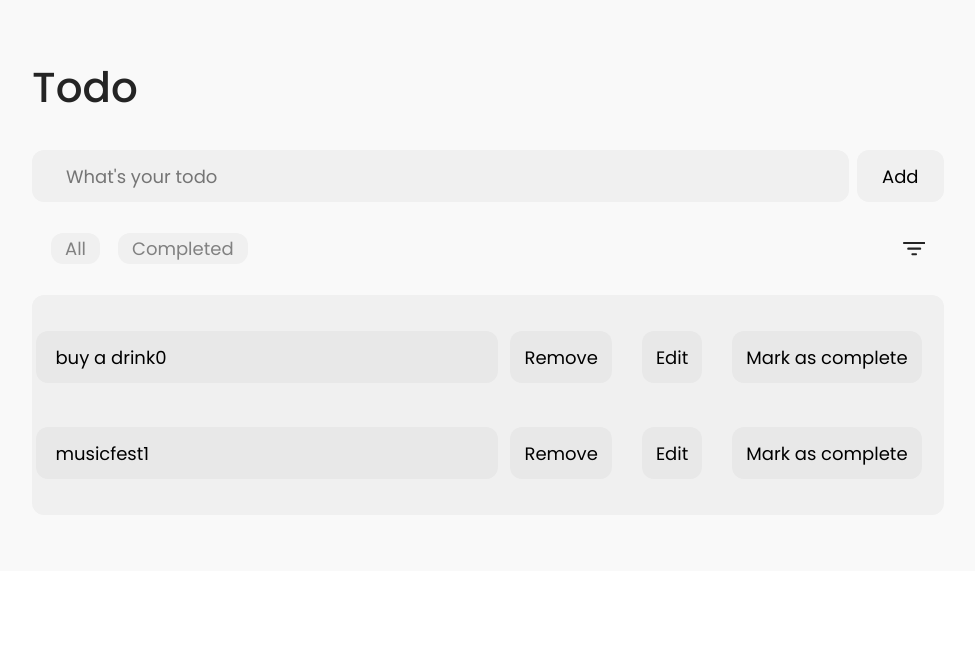
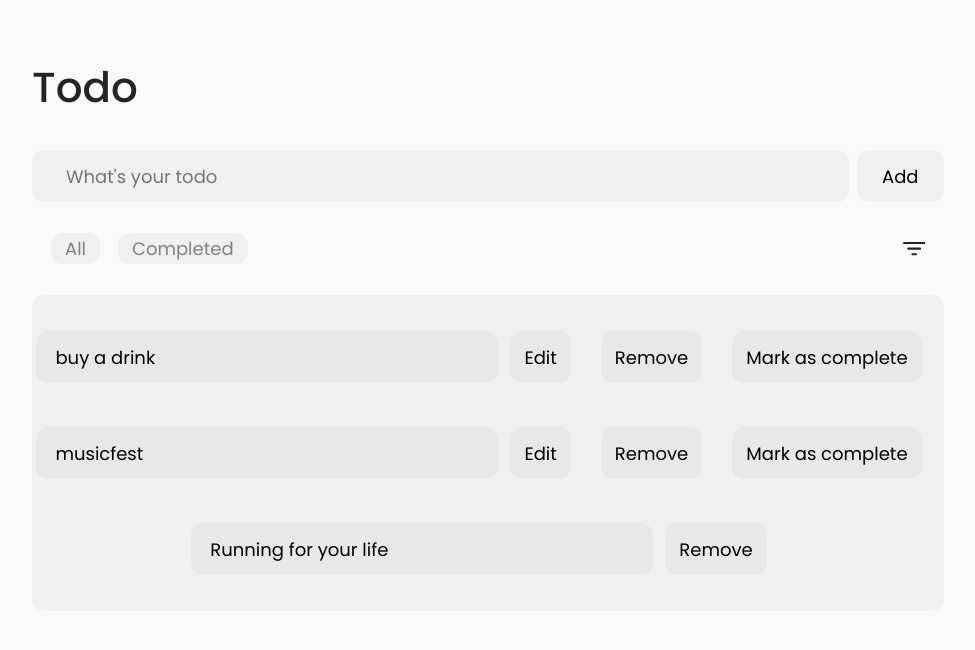
Before and after one commit to wahyuditya/Todo, a React (Vite) app in the folder Ticks/: page / in a window 1280 px wide. Shown: the top 650 px of the page, without its empty margins (152-1127 px from the left). Built offline with nearby package versions, Linux system fonts and the light colour scheme.

Commit message:
mark as complete done, next fix bug remove function

```diff
--- a/Ticks/src/App.jsx
+++ b/Ticks/src/App.jsx
@@ -5,12 +5,12 @@ import TodoForms from "./components/todoForms";
 import Todos from "./components/Todos";
 
 function App() {
-  // const [todos, setTodos] = useState(["buy a drink", "musicfest"]);
-
   const [todos, setTodos] = useState([
     { title: "buy a drink", complete: false },
     { title: "musicfest", complete: false },
+    { title: "Running for your life", complete: true },
   ]);
+  const [show, setShow] = useState(todos);
 
   const handleNewEntry = (newEntry) => {
     setTodos([...todos, { title: newEntry, complete: false }]);
@@ -20,12 +20,28 @@ function App() {
     const toRemove = [...todos];
     toRemove.splice(index, 1);
     setTodos(toRemove);
+    console.log("in");
   };
 
   const saveUpdate = (index, update) => {
     const toUpdate = [...todos];
     toUpdate[index].title = update;
     setTodos(toUpdate);
+  };
+
+  const markComplete = (index) => {
+    const toUpdate = [...todos];
+    toUpdate[index].complete = true;
+    setTodos(toUpdate);
+  };
+
+  const showAll = () => {
+    setShow(todos);
+  };
+
+  const showCompleted = () => {
+    let filterd = todos.filter((todo) => todo.complete === true);
+    setShow(filterd);
   };
 
   return (
@@ -36,16 +52,18 @@ function App() {
 
           <TodoForms newEntry={handleNewEntry} />
 
-          <Filter />
+          <Filter filterByAll={showAll} filterByCompleted={showCompleted} />
 
           <div className="todosWarper">
-            {todos.map((todo, index) => (
+            {show.map((todo, index) => (
               <ul key={index}>
                 <Todos
                   title={todo.title}
                   handleRemove={handleRemove}
                   saveUpdate={saveUpdate}
                   index={index}
+                  markComplete={markComplete}
+                  complete={todo.complete}
                 />
               </ul>
             ))}
--- a/Ticks/src/components/Todos.jsx
+++ b/Ticks/src/components/Todos.jsx
@@ -1,6 +1,13 @@
 import { useState } from "react";
 
-function Todos({ title, handleRemove, index, saveUpdate }) {
+function Todos({
+  title,
+  handleRemove,
+  index,
+  saveUpdate,
+  markComplete,
+  complete,
+}) {
   const [update, setUpdate] = useState(title);
   const [isEdit, setIsEdit] = useState(false);
 
@@ -34,13 +41,20 @@ function Todos({ title, handleRemove, index, saveUpdate }) {
         </>
       ) : (
         <>
-          <p>
-            {title}
-            {index}
-          </p>
-          <button onClick={() => handleRemove(index)}>Remove</button>
-          <button onClick={() => setIsEdit(true)}>Edit</button>
-          <button>Mark as complete</button>
+          <p>{title}</p>
+          {complete ? (
+            <>
+              <button onClick={() => handleRemove(index)}>Remove</button>
+            </>
+          ) : (
+            <>
+              <button onClick={() => setIsEdit(true)}>Edit</button>
+              <button onClick={() => handleRemove(index)}>Remove</button>
+              <button onClick={() => markComplete(index)}>
+                Mark as complete
+              </button>
+            </>
+          )}
         </>
       )}
     </>
--- a/Ticks/src/components/filter.jsx
+++ b/Ticks/src/components/filter.jsx
@@ -1,14 +1,10 @@
-function Filter() {
-  const filterAll = () => {
-    console.log("ok");
-  };
-
+function Filter({ filterByAll, filterByCompleted }) {
   return (
     <>
       <div className="filter">
         <div className="cat">
-          <button onClick={filterAll}>All</button>
-          <button>Completed</button>
+          <button onClick={filterByAll}>All</button>
+          <button onClick={filterByCompleted}>Completed</button>
         </div>
         <svg
           width="24"
```
